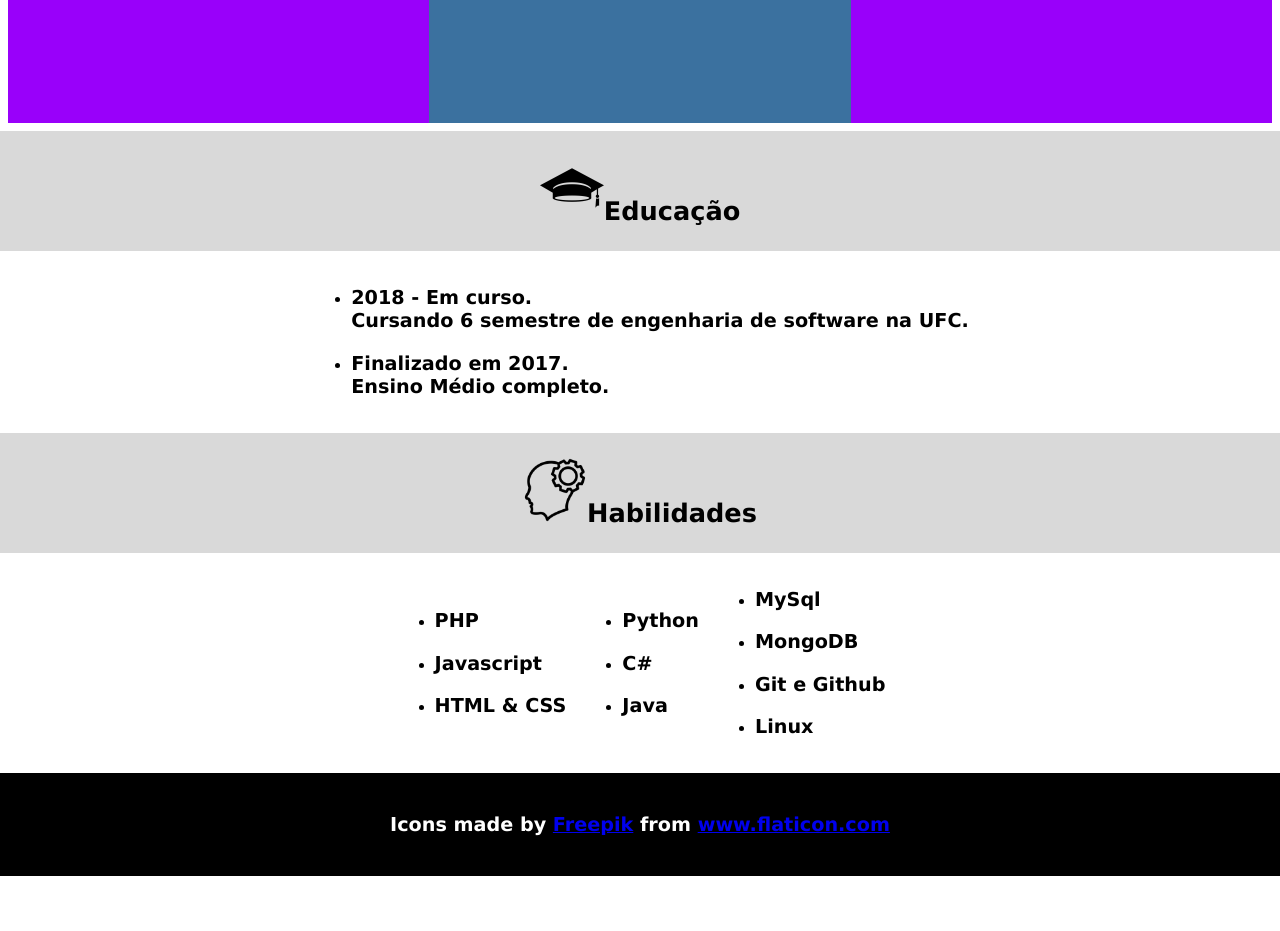
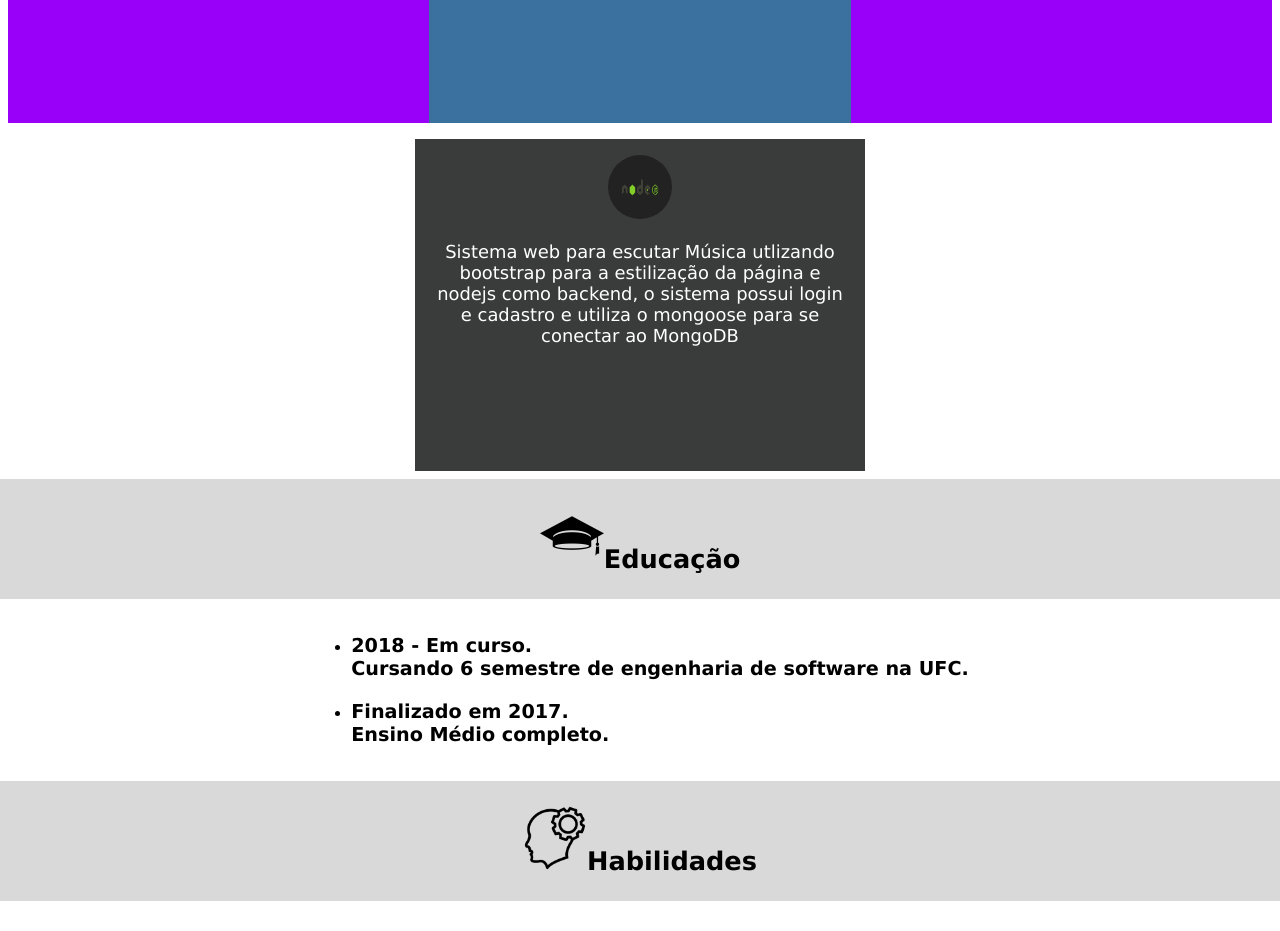
Before and after one commit to Rene-Michel99/MeuPortf-lio, a plain HTML site: page index.html in a window 1280 px wide. Shown: the part 2140-3071 px from the top of the page. Before the commit the page ends 3016 px from the top, so only its background shows below. Drawn offline with Linux system fonts and the light colour scheme.

Commit message:
Atualizacao dos projetos

```diff
--- a/index.html
+++ b/index.html
@@ -89,6 +89,12 @@
 				<p class="font_white sm">Simples interface para visualização da previsão do clima desenvolvido em C# e utilizando web scrapper para coletar os dados.</p>
 			</div>
 		</div>
+		<div div class="row">
+			<div class="column node-color box">
+				<img src="icons/node.jpg" class="rounded" width="64" height="64">
+				<p class="font_white sm">Sistema web para escutar Música utlizando bootstrap para a estilização da página e nodejs como backend, o sistema possui login e cadastro e utiliza o mongoose para se conectar ao MongoDB</p>
+			</div>
+		</div>
 	</div>
 
 	<div id="formation" class="row grey-color">
--- a/style.css
+++ b/style.css
@@ -60,6 +60,12 @@
 }
 .csharp-color{
 	background-color:#9900FA;
+}
+.node-color{
+	background-color:#3a3b3b;
+}
+.rounded{
+	border-radius:50%;
 }
 
 .link{
```
Also changed, not shown: icons/node.jpg (added).
